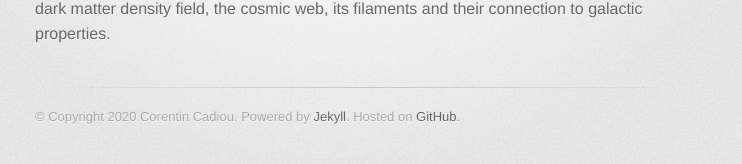
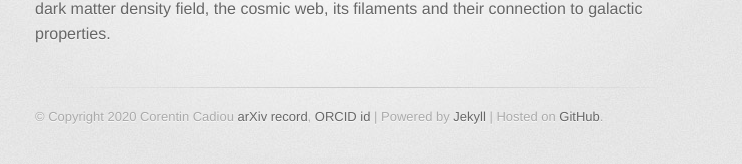
Before and after one commit to cphyc/cphyc.github.io, a Jekyll site: the page built from index.html, in a window 1280 px wide. Shown: the part 415-579 px from the top of the page, without its empty margins (295-1037 px from the left). Built offline with Jekyll 4.4.1, drawn with Linux system fonts in a browser that asks for light colours.

Commit message:
Add arxiv + orcid

```diff
--- a/_includes/footer.html
+++ b/_includes/footer.html
@@ -1,6 +1,8 @@
         <footer>
-          &copy; Copyright {{ site.time | date: '%Y' }} Corentin Cadiou.
-          Powered by <a href="http://jekyllrb.com/">Jekyll</a>. Hosted on <a href="https://github.com/cphyc/cphyc.github.io">GitHub</a>.
+          &copy; Copyright {{ site.time | date: '%Y' }} Corentin Cadiou
+          <a href="https://arxiv.org/multi?archive=astro-ph&search_year=all+years&field_1=au&query_1=Cadiou&%2Ffind=Find&file=new+abstracts&year=%2720&month=09&subj_astro-ph=-%3E+astro-ph+subject+classes&subj_cond-mat=-%3E+cond-mat+subject+classes&subj_nlin=-%3E+nlin+subject+classes&subj_physics=-%3E+physics+subject+classes">arXiv record</a>,
+          <a href="https://orcid.org/0000-0003-2285-0332">ORCID id</a> |
+          Powered by <a href="http://jekyllrb.com/">Jekyll</a> | Hosted on <a href="https://github.com/cphyc/cphyc.github.io">GitHub</a>.
         </footer>
       </div>
     </div>
```
